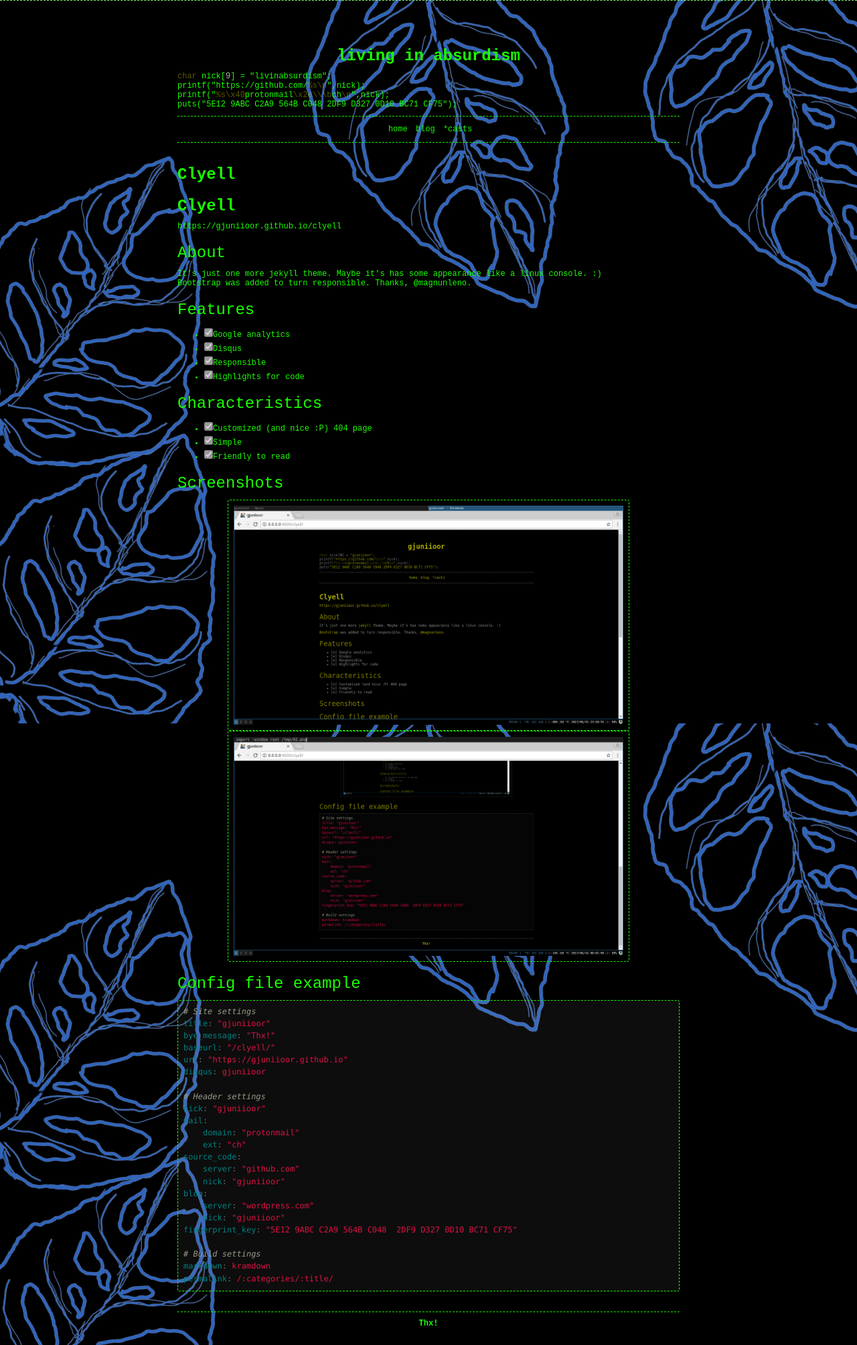
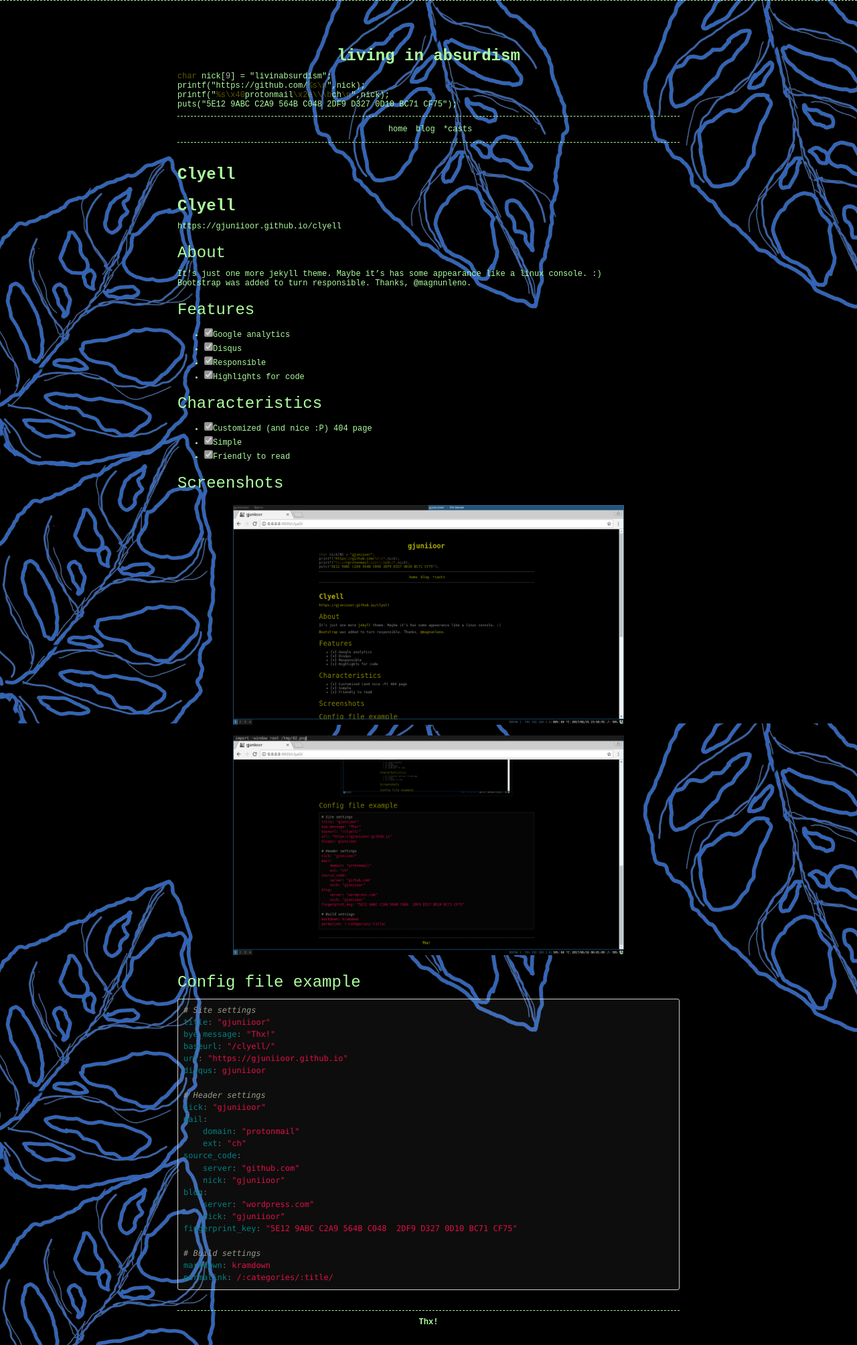
Before and after one commit to LivInAbsurdism/livinabsurdism.github.io, a Jekyll site: the page built from index.md, in a window 1280 px wide. Shown: the whole page at 67% size. Built offline with Jekyll 4.4.1, drawn with Linux system fonts in a browser that asks for light colours; our own code applies the rules of GitHub Pages for plain Markdown files.

Commit message:
alter color

```diff
--- a/css/main.css
+++ b/css/main.css
@@ -1,5 +1,5 @@
 body {
-    border-top: 1px dashed rgba(134, 255, 112);
+    border-top: 1px dashed rgba(173, 255, 158);
     background-color: #000000;
     margin: 0 auto;
     padding: 0;
@@ -13,42 +13,42 @@ body {
 }
 
 h1 {
-  color: hex(#1aff00);
+  color: rgba(173, 255, 158);
   font-size: 24px;
   font-family: monospace;
   font-weight: bold;
 }
-h2 { color: rgba(26, 255, 0); }
-h3 { color: rgba(26, 255, 0); }
-h4 { color: rgba(220,220,0,0.5); }
-h5 { color: rgba(220,220,0,0.4); }
-h6 { color: rgba(220,220,0,0.3); }
+h2 { color: rgba(173, 255, 158); }
+h3 { color: rgba(173, 255, 158); }
+h4 { color: rgba(173, 255, 158); }
+h5 { color: rgba(173, 255, 158); }
+h6 { color: rgba(173, 255, 158); }
 footer {
-    color: rgba(26, 255, 0);
+    color: rgba(173, 255, 158);
     font-weight: bold;
     //width: 60%;
-    border-top: dashed 1px rgba(26, 255, 0);
+    border-top: dashed 1px rgba(173, 255, 158);
     margin: 20px auto 15px;
     padding-top: 10px;
 }
 header {
     margin-top: 25px;
     margin-bottom: 10px;
-    color: rgba(26, 255, 0);
+    color: rgba(173, 255, 158);
 }
 header p {
     text-align: left;
     margin: 0;
     /* color: rgba(220,220,0,0.7); */
-    color: rgba(26, 255, 0);
+    color: rgba(173, 255, 158);
 }
 a {
     text-decoration: none;
-    color: rgba(26, 255, 0);
+    color: rgba(173, 255, 158);
 }
 .menu {
-    border-top: 1px dashed rgba(26, 255, 0);
-    border-bottom: 1px dashed rgba(26, 255, 0);
+    border-top: 1px dashed rgba(173, 255, 158);
+    border-bottom: 1px dashed rgba(173, 255, 158);
     margin-bottom: 10px;
 }
 .menu ul {
@@ -62,7 +62,7 @@ a {
 }
 .menu ul li a {
     text-decoration: none;
-    color: rgba(26, 255, 0);
+    color: rgba(173, 255, 158));
 }
 .menu ul li a:hover {
     padding: 2px;
@@ -73,11 +73,11 @@ main {
     text-align: left;
 }
 a:hover {
-		color: rgba(26, 255, 0);
+		color: rgba(173, 255, 158));
 }
 pre {
     background-color: rgba(255,255,255,0.05);
-    border: 1px dashed rgba(26, 255, 0);
+    border: 1px dashed rgba(173, 255, 158));
     padding: 8px;
     -webkit-border-radius: 3px;
     -moz-border-radius: 3px;
@@ -90,7 +90,7 @@ pre {
 img {
     width: 80%;
     margin-left: 10%;
-    border: 1px dashed rgba(26, 255, 0);
+    border: 1px dashed rgba(173, 255, 158));
     padding: 8px;
     -webkit-border-radius: 3px;
     -moz-border-radius: 3px;
@@ -99,7 +99,7 @@ img {
 iframe {
     width: 750px;
     height: 400px;
-    border: 1px dashed rgba(26, 255, 0);
+    border: 1px dashed rgba(173, 255, 158));
     padding: 8px;
 		margin-bottom: 10px;
     -webkit-border-radius: 3px;
@@ -107,8 +107,8 @@ iframe {
     border-radius: 3px;
 }
 .feed-recomendation {
-	border-top: 1px dashed rgba(26, 255, 0);
-	border-bottom: 1px dashed rgba(26, 255, 0);
+	border-top: 1px dashed rgba(173, 255, 158));
+	border-bottom: 1px dashed rgba(173, 255, 158));
 	margin-top: 10px;
 	padding-top: 10px;
 	padding-bottom: 10px;
@@ -209,10 +209,10 @@ table a {
     color: rgba(220,220,0,0.4);
 }
 .string {
-    color: rgba(26, 255, 0);
+    color: rgba(173, 255, 158));
 }
 .function {
-    color: rgba(26, 255, 0);
+    color: rgba(173, 255, 158));
 }
 .number {
     color: rgba(255,255,255,0.7);
```
